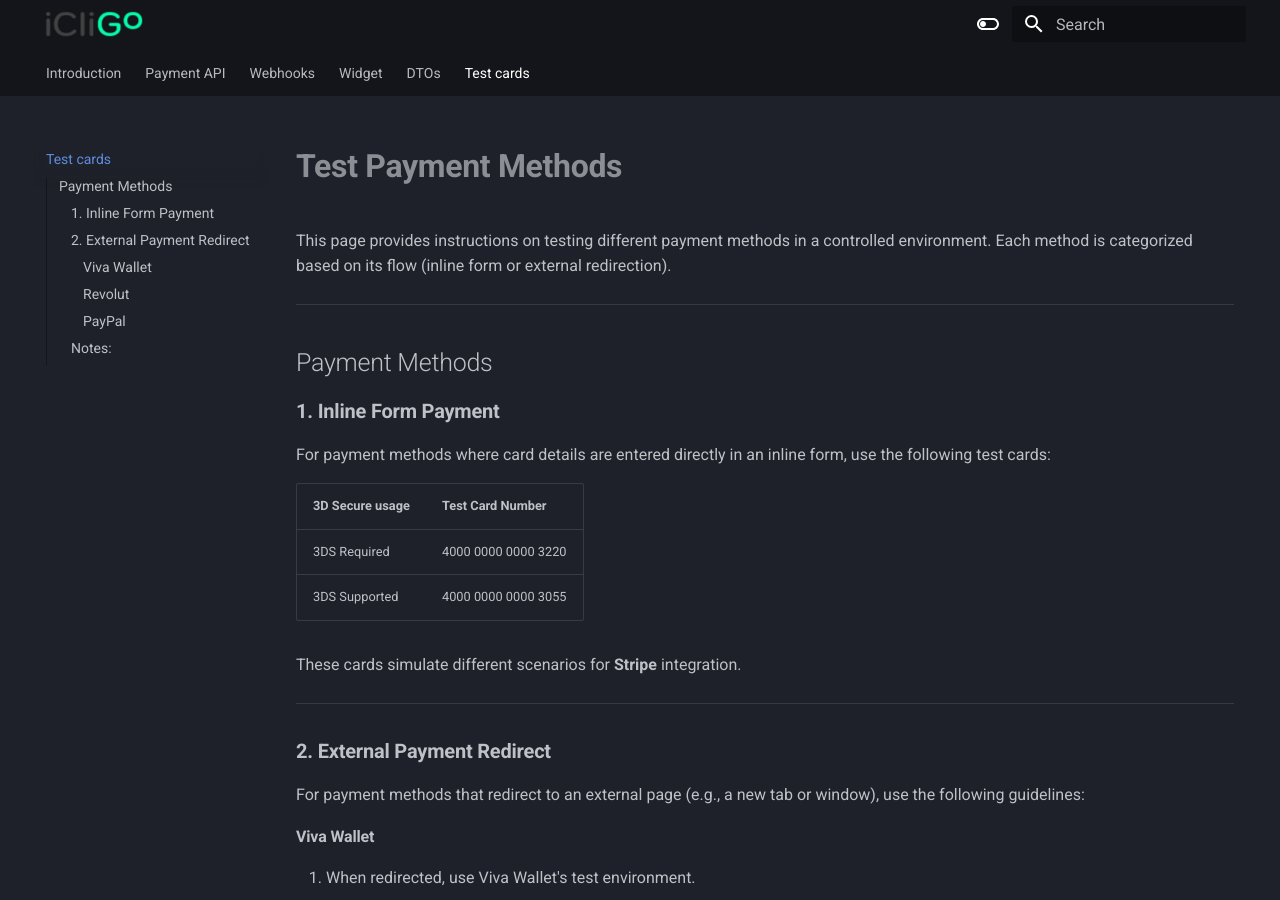
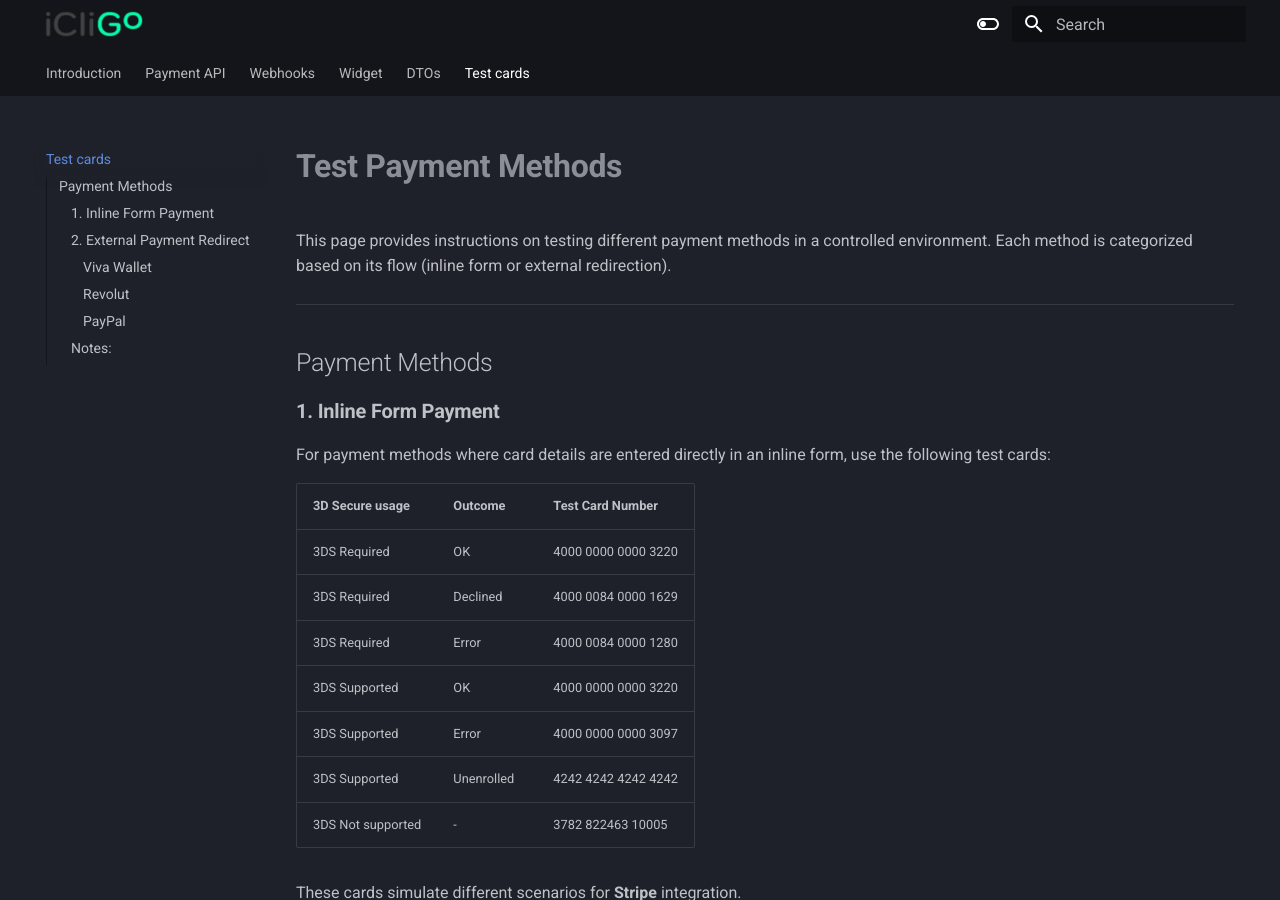
Before and after one commit to icligo/documentation, an MkDocs documentation site: the page built from docs/cards.md, in a window 1280 px wide and 900 px high. Built offline with MkDocs 1.6.1 and Material for MkDocs 9.7.7, drawn with Linux system fonts in a browser that asks for light colours.

Commit message:
stripe docs

```diff
--- a/docs/cards.md
+++ b/docs/cards.md
@@ -10,10 +10,15 @@
 
 For payment methods where card details are entered directly in an inline form, use the following test cards:
 
-| **3D Secure usage**   | **Test Card Number** |
-|-----------------------|----------------------|
-| 3DS Required          | 4000 0000 0000 3220  |
-| 3DS Supported         | 4000 0000 0000 3055  |
+| **3D Secure usage** | **Outcome** | **Test Card Number** |
+|---------------------|-------------|----------------------|
+| 3DS Required        | OK          | 4000 0000 0000 3220  |
+| 3DS Required        | Declined    | 4000 0084 0000 1629  |
+| 3DS Required        | Error       | 4000 0084 0000 1280  |
+| 3DS Supported       | OK          | 4000 0000 0000 3220  |
+| 3DS Supported       | Error       | 4000 0000 0000 3097  |
+| 3DS Supported       | Unenrolled  | 4242 4242 4242 4242  |
+| 3DS Not supported   | -           | 3782 822463 10005    |
 
 These cards simulate different scenarios for **Stripe** integration.
 
```
